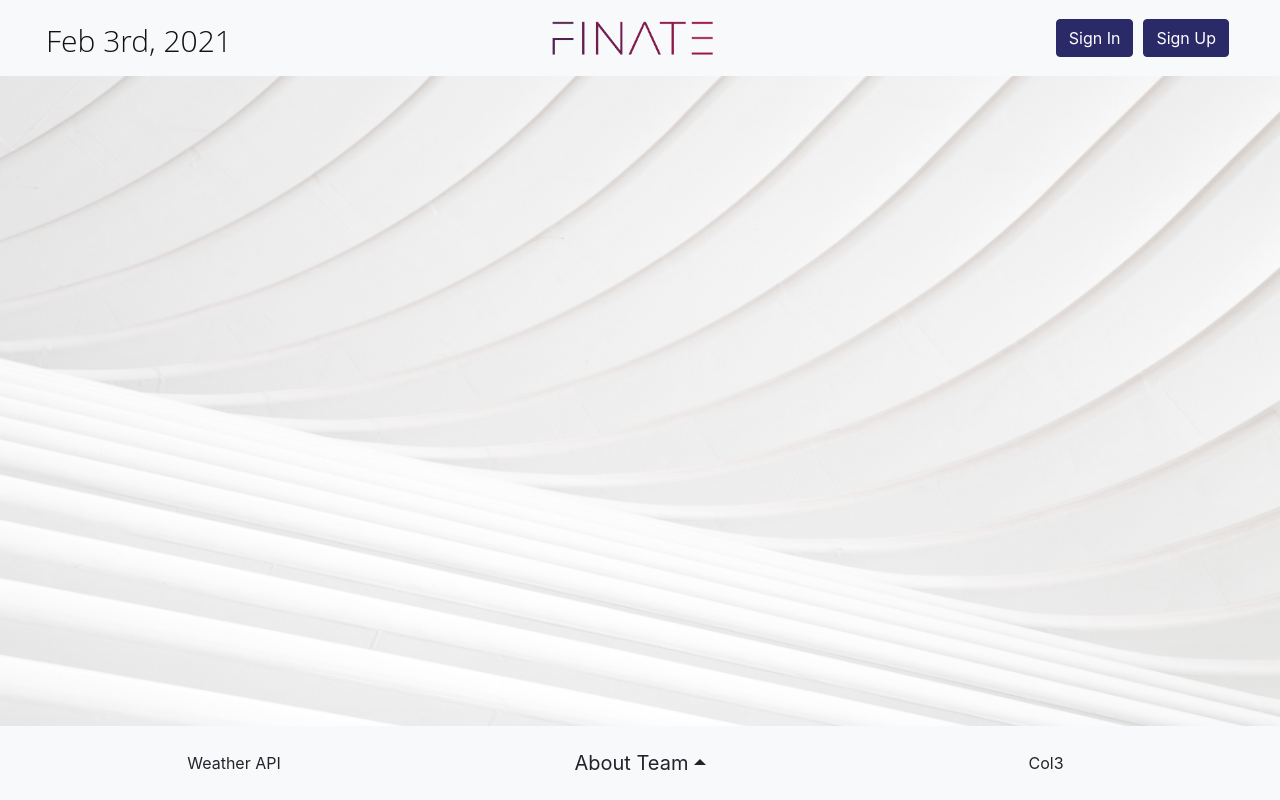
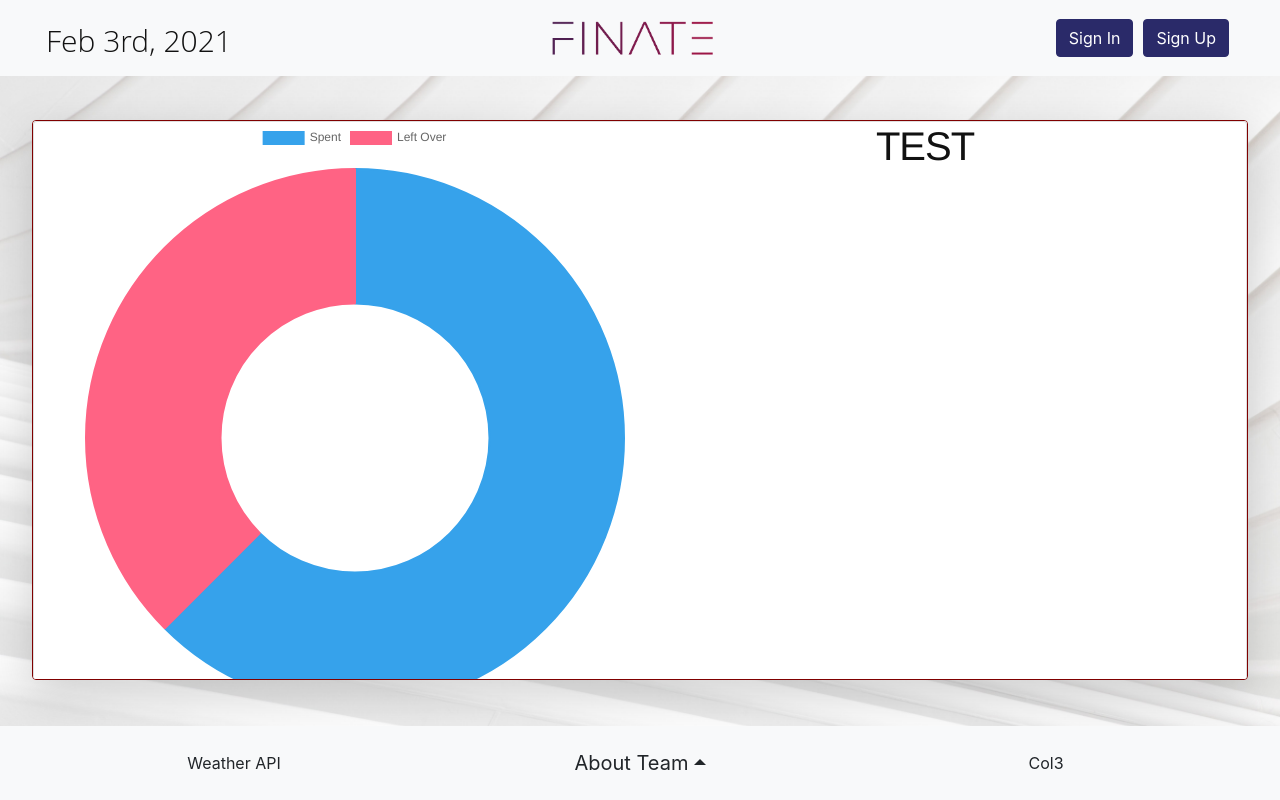
Before and after one commit to dszarkiel/CapitallFrontend, a React (Create React App) app: page /budgetview in a window 1280 px wide. Built offline with nearby package versions, Linux system fonts and the light colour scheme; no server answers; sample sign-in values are in the browser's storage.

Commit message:
base set for budget charts

```diff
--- a/package.json
+++ b/package.json
@@ -7,11 +7,13 @@
     "@testing-library/react": "^11.2.5",
     "@testing-library/user-event": "^12.6.3",
     "bootstrap": "^4.6.0",
+    "chart.js": "^2.9.4",
     "moment": "^2.29.1",
     "node-sass": "^4.14.1",
     "react": "^17.0.1",
     "react-bootstrap": "^1.4.3",
     "react-bootstrap-icons": "^1.3.0",
+    "react-chartjs-2": "^2.11.1",
     "react-dom": "^17.0.1",
     "react-redux": "^7.2.2",
     "react-router-dom": "^5.2.0",
--- a/src/App.css
+++ b/src/App.css
@@ -373,3 +373,16 @@ thead {
     text-align: center;
     list-style-position: inside;
 }
+
+.budget-view {
+  background-color: white;
+  text-align: center;
+  border: 1px solid maroon;
+  position: fixed;
+  top: 50%;
+  left: 50%;
+  width:95%;
+  height: 70%;
+  transform: translate(-50%, -50%);
+  overflow: scroll;
+}
--- a/src/App.js
+++ b/src/App.js
@@ -24,6 +24,7 @@ import GoalUpdateForm from './components/GoalUpdateForm'
 import BillsPanel from './components/BillsPanel'
 import BillForm from './components/BillForm'
 import BillUpdateForm from './components/BillUpdateForm'
+import BudgetView from './components/BudgetView';
 
 import {connect} from 'react-redux'
 import {currentUser} from './actions/userActions'
@@ -83,6 +84,9 @@ class App extends React.Component {
           <Route exact path="/bills/edit/:id" component={BillUpdateForm} />
 
 
+          <Route exact path="/budgetview" component={BudgetView} />
+
+
           </Switch>
           <Footer/>
         </div>
--- a/src/components/BudgetPanelItem.js
+++ b/src/components/BudgetPanelItem.js
@@ -31,6 +31,7 @@ class BudgetPanelItem extends React.Component {
                     <td className="align-middle">{category}</td>
                     <td className="align-middle">${amount} / Month</td>
                     <td className="align-middle" >
+                    <Button size="sm" id={id} onClick={() => this.props.history.push('/budgetview')}>View</Button>
                     <Button size="sm" id={id} onClick={this.handleUpdate}>Update</Button>
                     <Button size="sm" id={id} variant="danger" onClick={this.handleDelete}>Delete</Button>
                     </td>
--- /dev/null
+++ b/src/components/BudgetView.js
@@ -0,0 +1,64 @@
+import React from 'react'
+import Card from 'react-bootstrap/Card'
+import Col from 'react-bootstrap/Col'
+import Container from 'react-bootstrap/Container'
+import { Doughnut } from 'react-chartjs-2';
+import Button from 'react-bootstrap/Button'
+
+class BudgetView extends React.Component {
+
+
+    render(){
+
+
+
+        return(
+        <div className="budget-view shadow-lg rounded" >
+        <Card >
+        <Container>
+            <div className="row g-0">
+            <Col md={6}>
+            <Doughnut
+                data={{
+                    labels: ['Spent', 'Left Over'],
+                    datasets: [{
+                        label: 'Budget',
+                        data: [100, 60],
+                        backgroundColor: [
+                            'rgba(54, 162, 235, 1)',
+                            'rgba(255, 99, 132, 1)',
+                        ],
+                        borderColor: [
+                            'rgba(54, 162, 235, 1)',
+                            'rgba(255, 99, 132, 1)',
+                        ],
+                        borderWidth: 2,
+                        weight: 4,
+                    }]
+                }}
+                height={600}
+                width={200}
+                options={{
+                    maintainAspectRatio: false,
+                }}
+                />
+            </Col>
+
+            <Col md={6}>
+            <h1>TEST</h1>
+            </Col>
+
+            </div>
+            </Container>
+            </Card>
+            <div>
+                <Button onClick={()=>this.props.history.push('/budgets')} >Back</Button>
+            </div>
+            </div>
+        )
+    }
+}
+
+
+
+export default BudgetView
--- a/src/components/SignIn.js
+++ b/src/components/SignIn.js
@@ -52,7 +52,7 @@ class SignIn extends React.Component {
                 <Card className="shadow-lg p-3 mb-5 bg-white rounded">
 
                 <Container fluid>
-                <div class="row g-0">
+                <div className="row g-0">
                                 <Col md={4} className="introLogo" style={{ width: '50%' }}>
                                     <Card.Img src={Logo} />
                                 </Col>
```
Also changed, not shown: 2 other files (tests, documents, lock files or other folders).
